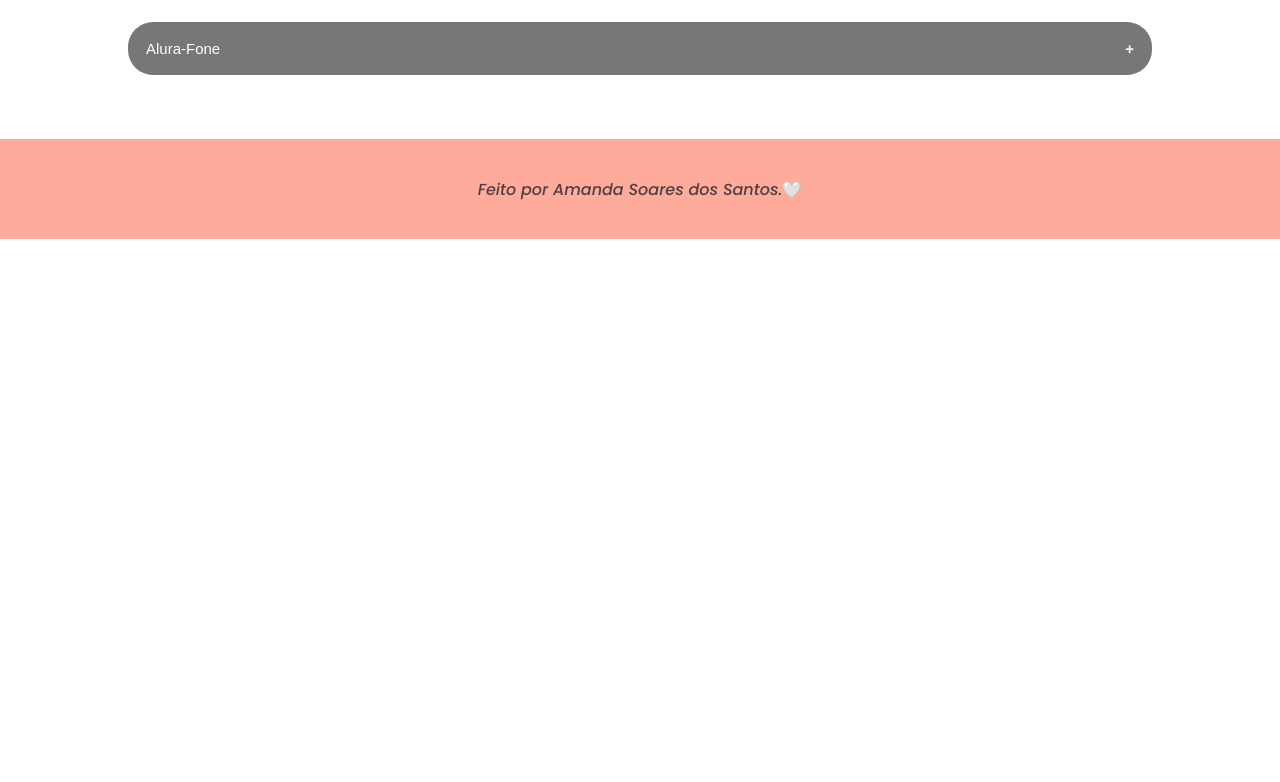
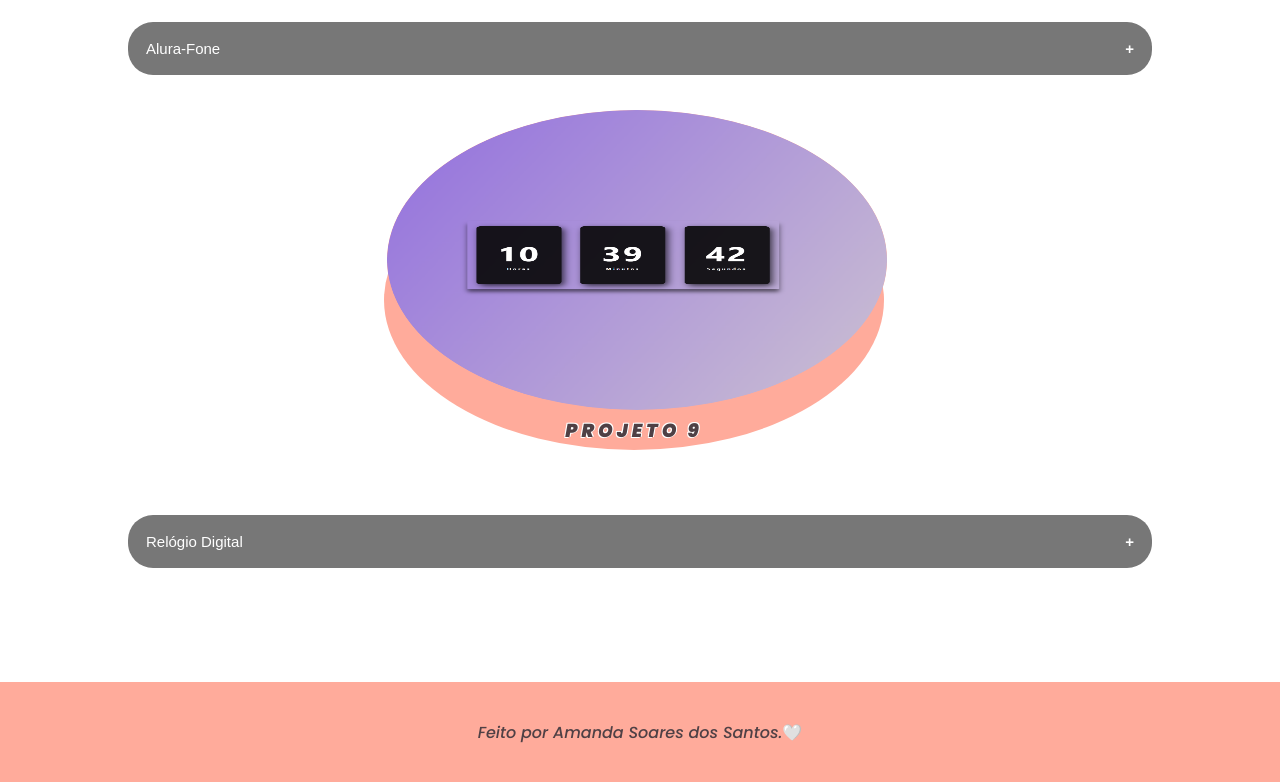
Before and after one commit to AmandaSoaress/portfolio, a plain HTML site: page index.html in a window 1280 px wide. Shown: the part 4533-5315 px from the top of the page. Before the commit the page ends 4772 px from the top, so only its background shows below. Drawn offline with nearby package versions, Linux system fonts and the light colour scheme; a web font is replaced by a local one.

Commit message:
new project

```diff
--- a/index.html
+++ b/index.html
@@ -44,14 +44,14 @@
 
         <h1>Amanda Santos</h1>
         <h2>Front-end developer</h2>
-<br>
+        <br>
         <div class="player-ctrl">
             <a id="podcast-play" onclick="playShow()"><i class="ion-ios-play"></i></a>
             <a id="podcast-pause" onclick="pauseShow()" style="display:none;"><i class="ion-ios-pause"></i></a>
 
-        <audio id="podcast-audio">
-            <source src="./assets/audio/Ana Vilela - Trem Bala.mp3" type="audio/mp4">
-        </audio>
+            <audio id="podcast-audio">
+                <source src="./assets/audio/Ana Vilela - Trem Bala.mp3" type="audio/mp4">
+            </audio>
 
         </div>
         <br>
@@ -252,7 +252,32 @@
             </p>
         </div>
         </div>
+        <br>
+        <br>
+        <br>
+        <div class="card-container">
+            <div class="img-projeto">
+                <a target="_blank" href="https://amandasoaress.github.io/-relogio-digital/">
+                    <div class="card-wrapper">
+                        <img class="img-projeto" src="./assets/img/preview-9.png">
+                        <h3>Projeto 9</h3>
+                        <p>Vem ver!</p>
+                    </div>
+                </a>
+            </div>
+        </div>
+        <br>
+        <button class="collapsible"> Relógio Digital </button>
+        <div class="card-projeto">
+            <p>Fiz um projeto bem legal: Relógio Digital para praticar HTML, CSS e JAVASCRIPT, de forma dinâmica rápida
+                e prática.
+            </p>
+        </div>
+        </div>
+        <br>
+        <br>
     </main>
+
     <footer class="footer">
         Feito por Amanda Soares dos Santos.🤍
         <br>
```
Also changed, not shown: assets/img/preview-9.png (added).
